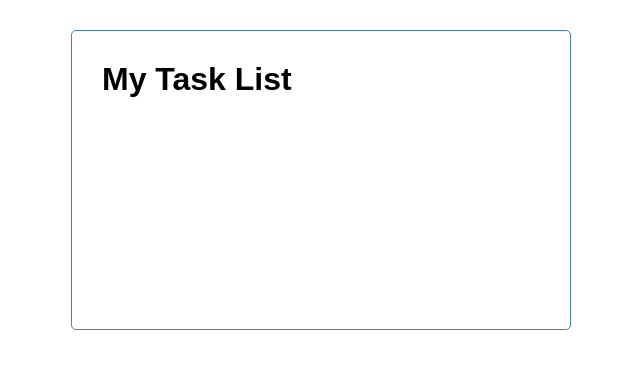
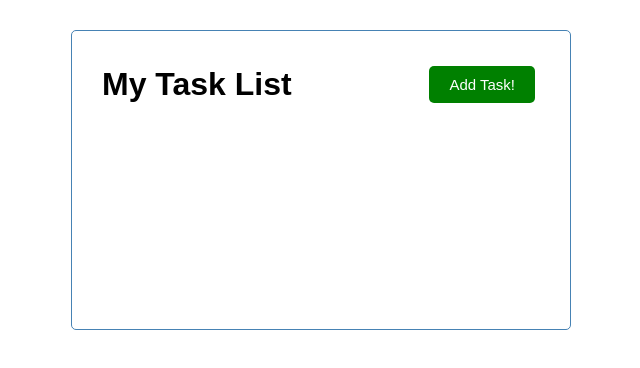
Before and after one commit to coperni1983/TaskList, an Angular app: page / in a window 1280 px wide. Shown: the top 368 px of the page, without its empty margins (319-959 px from the left). Built offline with nearby package versions, Linux system fonts and the light colour scheme.

Commit message:
Primer boton iupi

```diff
--- a/src/app/app.component.ts
+++ b/src/app/app.component.ts
@@ -6,5 +6,5 @@
   styleUrls: ['./app.component.css']
 })
 export class AppComponent {
-  title:string = 'Task List';
+
 }
--- a/src/app/app.module.ts
+++ b/src/app/app.module.ts
@@ -3,11 +3,13 @@
 
 import { AppComponent } from './app.component';
 import { HeaderComponent } from './components/header/header.component';
+import { ButtonComponent } from './components/button/button.component';
 
 @NgModule({
   declarations: [
     AppComponent,
-    HeaderComponent
+    HeaderComponent,
+    ButtonComponent
   ],
   imports: [
     BrowserModule
--- /dev/null
+++ b/src/app/components/button/button.component.html
@@ -0,0 +1,6 @@
+<button class="btn"
+    [ngStyle]="{'background-color': color}"
+    (click)="onClick()"
+>
+    {{text}}
+</button>
--- /dev/null
+++ b/src/app/components/button/button.component.ts
@@ -0,0 +1,25 @@
+import { Component, OnInit, Input, Output, EventEmitter } from '@angular/core';
+
+
+@Component({
+  selector: 'app-button',
+  templateUrl: './button.component.html',
+  styleUrls: ['./button.component.css']
+})
+export class ButtonComponent implements OnInit {
+  @Input() text: string = "";
+  @Input() color: string = "";
+  @Output() btnClick = new EventEmitter();
+
+  constructor() { }
+
+  ngOnInit(): void {
+  }
+
+
+
+  onClick(){
+    this.btnClick.emit();
+  }
+
+}
--- a/src/app/components/header/header.component.css
+++ b/src/app/components/header/header.component.css
@@ -0,0 +1,6 @@
+header{
+    display: flex;
+    justify-content: space-between;
+    align-items: center;
+    margin-bottom: 20px;
+}
--- a/src/app/components/header/header.component.html
+++ b/src/app/components/header/header.component.html
@@ -1 +1,7 @@
-<h1>{{title}}</h1>
+<header>
+    <h1>{{title}}</h1>
+    <app-button color="green"
+    text={{nombreboton}}
+    (btnClick)="toggleAddTask()">
+    </app-button>
+</header>
--- a/src/app/components/header/header.component.ts
+++ b/src/app/components/header/header.component.ts
@@ -8,10 +8,15 @@
 export class HeaderComponent implements OnInit {
 
   title:string = 'My Task List';
+  nombreboton:string = "Add Task!";
 
   constructor() { }
 
   ngOnInit(): void {
   }
 
+  toggleAddTask(){
+    console.log("toggleAddTask!");
+  }
+
 }
```
Also changed, not shown: src/app/components/button/button.component.css (added).
